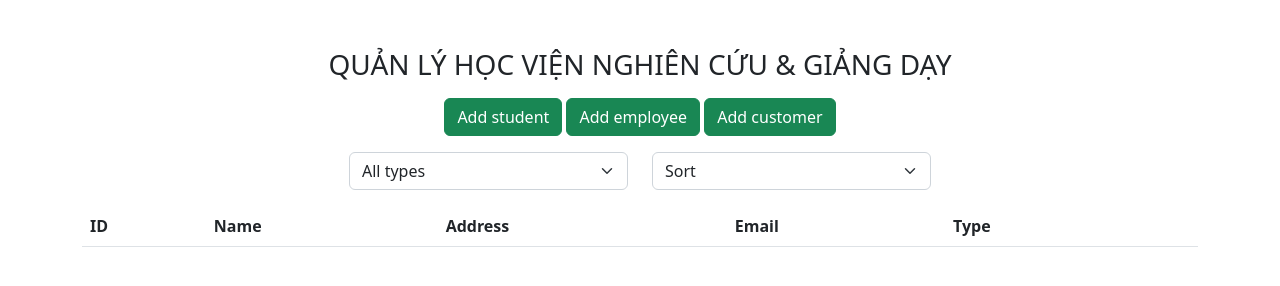
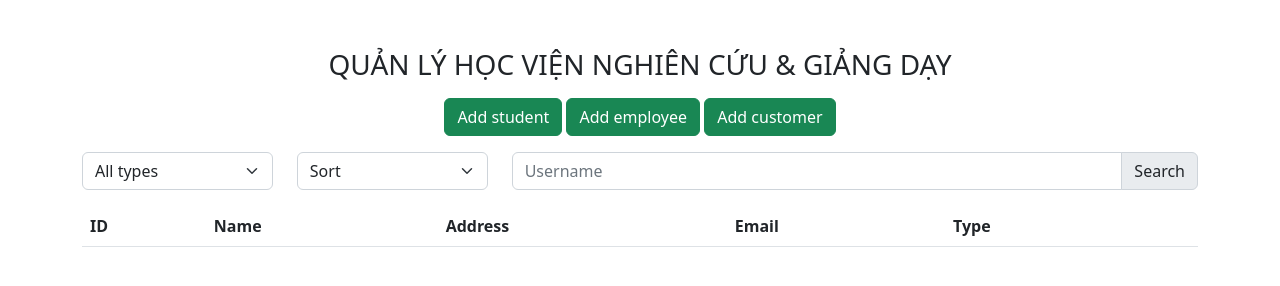
Before and after one commit to lokilamduc/JS6_homework, a plain HTML site: page index.html in a window 1280 px wide. Drawn offline with nearby package versions, Linux system fonts and the light colour scheme.

Commit message:
Add files via upload

```diff
--- a/index.html
+++ b/index.html
@@ -59,6 +59,10 @@
           <option selected>Sort</option>
           <option value="1">Sort by name</option>
         </select>
+        <div class="input-group ms-4">
+          <input type="text" class="form-control" placeholder="Username" id="searchName">
+          <button class="input-group-text" id="btnTimNV" onclick="searchPerson()">Search
+          </div>
       </div>
       <table class="table">
         <thead>
```
